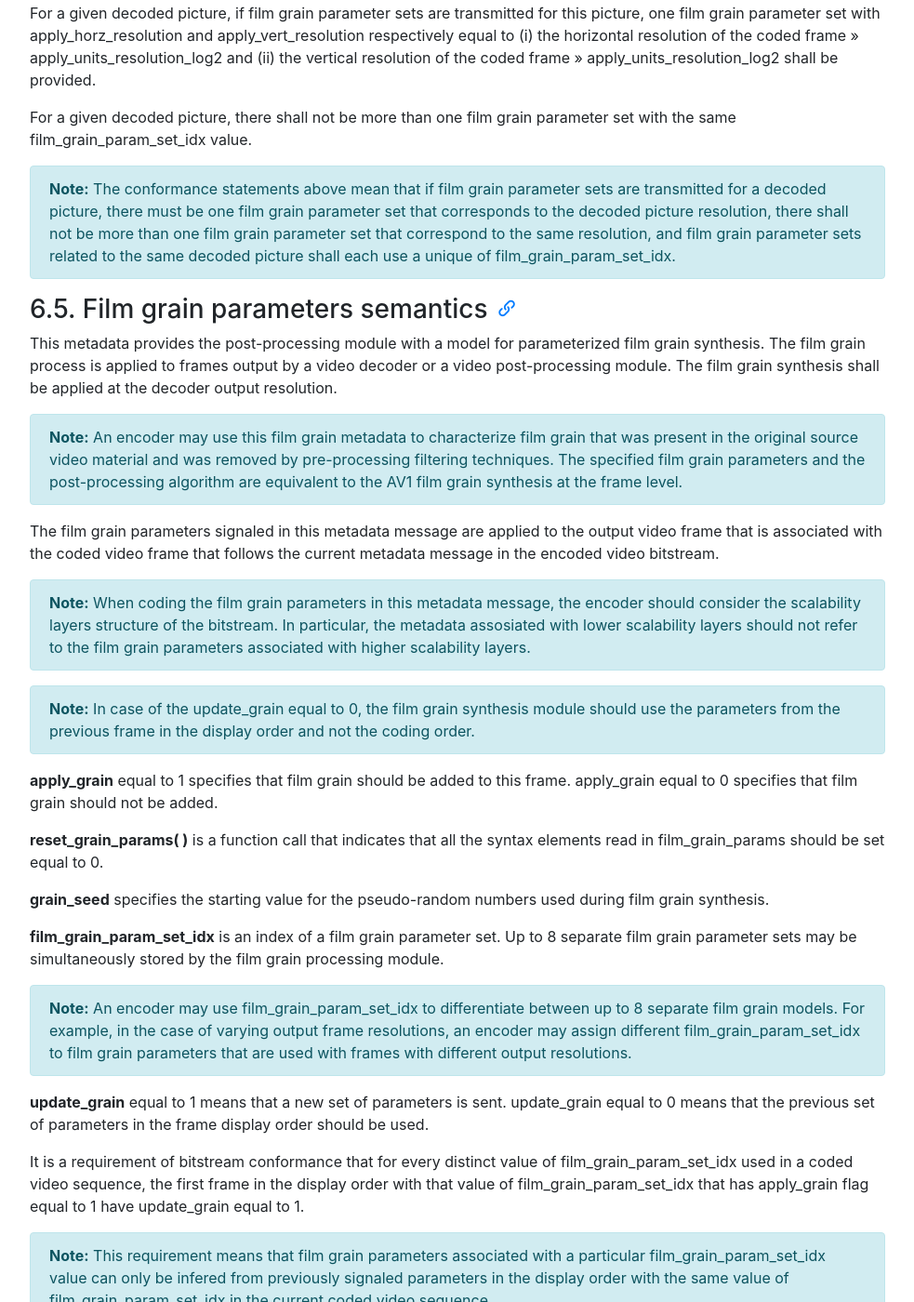
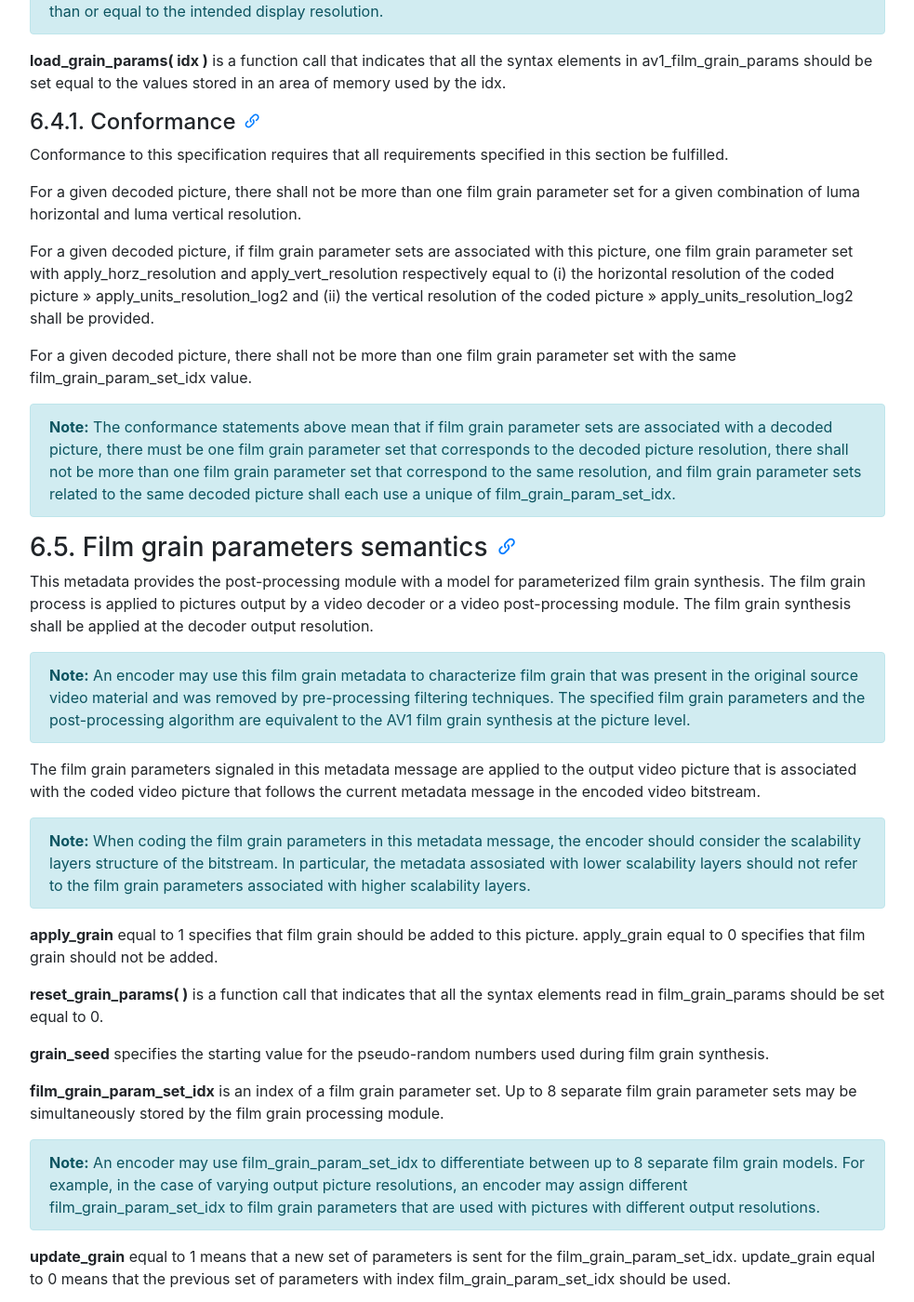
Before and after one commit to AOMediaCodec/afgs1-spec, a Jekyll site: the page docs/index.html, which Jekyll copies as it is, in a window 1280 px wide and 1400 px high, scrolled down 16654 px. Shown: the whole window at 93% size, without its empty margins (53-1036 px from the left). Built offline with Jekyll 4.4.1, drawn with Linux system fonts in a browser that asks for light colours; nearby versions of some CDN libraries; some of the changed text lies outside the part shown.

Commit message:
Replace frames with pictures

```diff
--- a/docs/index.html
+++ b/docs/index.html
@@ -139,7 +139,7 @@ it permits the same model to be applied on other video coding specifications usi
 <dl>
   <dt>Bitstream</dt>
   <dd>
-    <p>The sequence of bits generated by encoding a sequence of frames.</p>
+    <p>The sequence of bits generated by encoding a sequence of pictures.</p>
   </dd>
   <dt>Bit string</dt>
   <dd>
@@ -162,9 +162,9 @@ difference signals.</p>
 
     <p class="alert alert-info"><strong>Note:</strong> Symbols of chroma are U and V.</p>
   </dd>
-  <dt>Coded frame</dt>
-  <dd>
-    <p>The representation of one frame before the decoding process.</p>
+  <dt>Coded picture</dt>
+  <dd>
+    <p>The representation of one picture before the decoding process.</p>
   </dd>
   <dt>Coded video sequence</dt>
   <dd>
@@ -178,9 +178,9 @@ point.</p>
     <p>One of the three sample value matrices (one luma matrix and two chroma
 matrices) or its single sample value.</p>
   </dd>
-  <dt>Decoded frame</dt>
-  <dd>
-    <p>The frame reconstructed out of the bitstream by the decoder.</p>
+  <dt>Decoded picture</dt>
+  <dd>
+    <p>The picture reconstructed out of the bitstream by the decoder.</p>
   </dd>
   <dt>Video decoder</dt>
   <dd>
@@ -188,8 +188,8 @@ matrices) or its single sample value.</p>
   </dd>
   <dt>Video decoding process</dt>
   <dd>
-    <p>The process that derives decoded frames from syntax elements, including any processing
-steps used prior to and generating decoded video frames.</p>
+    <p>The process that derives decoded pictures from syntax elements, including any processing
+steps used prior to and generating decoded video pictures.</p>
   </dd>
   <dt>Film grain decoding process</dt>
   <dd>
@@ -225,9 +225,22 @@ syntax element can only be equal to 0 or equal to 1.</p>
     <p>The representation of video signals in the spatial domain, composed of one
 luma sample matrix (Y) and two chroma sample matrices (U and V).</p>
   </dd>
-  <dt>Key frame</dt>
-  <dd>
-    <p>An Intra frame which resets the decoding process when it is shown.</p>
+  <dt>Field</dt>
+  <dd>
+    <p>An assembly of alternate rows of a frame. A frame is composed of two fields,
+a top field and a bottom field.</p>
+  </dd>
+  <dt>Picture</dt>
+  <dd>
+    <p>A collective term for a frame or field.</p>
+  </dd>
+  <dt>Key picture</dt>
+  <dd>
+    <p>An Intra picture which resets the decoding process when it is shown.</p>
+  </dd>
+  <dt>IDR picture</dt>
+  <dd>
+    <p>An Intra picture which resets the decoding process when it is shown.</p>
   </dd>
   <dt>Level</dt>
   <dd>
@@ -258,7 +271,7 @@ the third row, and so on. Each raster row is scanned in left to right order.</p>
   </dd>
   <dt>Random Access Point (RAP)</dt>
   <dd>
-    <p>A frame, ar which a decoder may start decoding a coded video sequence.</p>
+    <p>A picture, ar which a decoder may start decoding a coded video sequence.</p>
   </dd>
   <dt>Reconstruction</dt>
   <dd>
@@ -270,7 +283,7 @@ prediction values.</p>
   </dd>
   <dt>Reference</dt>
   <dd>
-    <p>One of a set of tags, each of which is mapped to a reference frame.</p>
+    <p>One of a set of tags, each of which is mapped to a reference picture.</p>
   </dd>
   <dt>Reserved</dt>
   <dd>
@@ -279,7 +292,7 @@ future.</p>
   </dd>
   <dt>Sample</dt>
   <dd>
-    <p>The basic elements that compose the frame.</p>
+    <p>The basic elements that compose the picture.</p>
   </dd>
   <dt>Sample value</dt>
   <dd>
@@ -293,7 +306,7 @@ future.</p>
   <dt>Sequence</dt>
   <dd>
     <p>The highest level syntax structure of coding bitstream, including one or
-several consecutive coded frames.</p>
+several consecutive coded picture.</p>
   </dd>
   <dt>Syntax element</dt>
   <dd>
@@ -967,7 +980,7 @@ in the <a href="https://aomediacodec.github.io/metadata-registry/">AOMedia metad
       <td> </td>
     </tr>
     <tr>
-      <td>       av1_film_grain_params[ i ] ( )</td>
+      <td>       av1_film_grain_params( )</td>
       <td> </td>
     </tr>
     <tr>
@@ -975,11 +988,11 @@ in the <a href="https://aomediacodec.github.io/metadata-registry/">AOMedia metad
       <td> </td>
     </tr>
     <tr>
-      <td>film_grain_param_set_idx = select_film_grain_param_set()</td>
-      <td> </td>
-    </tr>
-    <tr>
-      <td>load_grain_params(film_grain_param_set_idx)</td>
+      <td>    film_grain_param_set_idx = select_film_grain_param_set()</td>
+      <td> </td>
+    </tr>
+    <tr>
+      <td>    load_grain_params(film_grain_param_set_idx)</td>
       <td> </td>
     </tr>
     <tr>
@@ -1066,11 +1079,11 @@ in the <a href="https://aomediacodec.github.io/metadata-registry/">AOMedia metad
       <td>f(12)</td>
     </tr>
     <tr>
-      <td>    <b class="syntax-element">video_frame_characteristics_flag</b></td>
+      <td>    <b class="syntax-element">video_signal_characteristics_flag</b></td>
       <td>f(1)</td>
     </tr>
     <tr>
-      <td>    if (video_frame_characteristics_flag)</td>
+      <td>    if (video_signal_characteristics_flag)</td>
       <td> </td>
     </tr>
     <tr>
@@ -1696,14 +1709,17 @@ contains AOMedia film grain parameters, as defined by this specification.</p>
 
 <p><strong>num_film_grain_sets_minus1</strong> plus 1 specifies the number of signaled film grain parameter sets.</p>
 
-<p><strong>select_film_grain_param_set()</strong> is a function that returns the index of the film grain parameter
- set signaled in the current av1_film_grain_param_sets function that is most appropriate for the current
- decoder configuration.</p>
+<p><strong>select_film_grain_param_set()</strong> is a function call that returns the index of the film grain parameter
+set signaled in the current av1_film_grain_param_sets function that is most appropriate for the current
+decoder configuration.</p>
 
 <p class="alert alert-info"><strong>Note:</strong> It is recommended that the most appropriate film grain parameter set is the film grain
 parameter set having the largest spatial resolution that is both supported by the film grain synthesis
 process of the decoder and is less than or equal to the intended display resolution.</p>
 
+<p><strong>load_grain_params( idx )</strong> is a function call that indicates that all the syntax elements
+in av1_film_grain_params should be set equal to the values stored in an area of memory used by the idx.</p>
+
 <h4 id="conformance">Conformance</h4>
 
 <p>Conformance to this specification requires that all requirements specified in this section be fulfilled.</p>
@@ -1711,17 +1727,17 @@ process of the decoder and is less than or equal to the intended display resolut
 <p>For a given decoded picture, there shall not be more than one film grain parameter set for a given
 combination of luma horizontal and luma vertical resolution.</p>
 
-<p>For a given decoded picture, if film grain parameter sets are transmitted
-for this picture, one film grain parameter set with apply_horz_resolution and
+<p>For a given decoded picture, if film grain parameter sets are associated with
+this picture, one film grain parameter set with apply_horz_resolution and
 apply_vert_resolution respectively equal to (i) the horizontal resolution of the coded
-frame » apply_units_resolution_log2 and (ii) the vertical resolution of the coded
-frame » apply_units_resolution_log2 shall be provided.</p>
+picture » apply_units_resolution_log2 and (ii) the vertical resolution of the coded
+picture » apply_units_resolution_log2 shall be provided.</p>
 
 <p>For a given decoded picture, there shall not be more than one film grain parameter set
 with the same film_grain_param_set_idx value.</p>
 
-<p class="alert alert-info"><strong>Note:</strong> The conformance statements above mean that if film grain parameter sets are transmitted
-for a decoded picture, there must be one film grain parameter set that corresponds to the
+<p class="alert alert-info"><strong>Note:</strong> The conformance statements above mean that if film grain parameter sets are associated with
+a decoded picture, there must be one film grain parameter set that corresponds to the
 decoded picture resolution, there shall not be more than one film grain parameter set that
 correspond to the same resolution, and film grain parameter sets related to the same
 decoded picture shall each use a unique of film_grain_param_set_idx.</p>
@@ -1729,26 +1745,23 @@ decoded picture shall each use a unique of film_grain_param_set_idx.</p>
 <h3 id="film-grain-parameters-semantics">Film grain parameters semantics</h3>
 
 <p>This metadata provides the post-processing module with a model for parameterized film grain
-synthesis. The film grain process is applied to frames output by a video decoder or
+synthesis. The film grain process is applied to pictures output by a video decoder or
 a video post-processing module. The film grain synthesis shall be applied at the decoder output resolution.</p>
 
 <p class="alert alert-info"><strong>Note:</strong> An encoder may use this film grain metadata to characterize film grain that was present in the
 original source video material and was removed by pre-processing filtering techniques. The specified
 film grain parameters and the post-processing algorithm are equivalent to the AV1 film grain synthesis
-at the frame level.</p>
-
-<p>The film grain parameters signaled in this metadata message are applied to the output video frame that
-is associated with the coded video frame that follows the current metadata message in the
+at the picture level.</p>
+
+<p>The film grain parameters signaled in this metadata message are applied to the output video picture that
+is associated with the coded video picture that follows the current metadata message in the
 encoded video bitstream.</p>
 
 <p class="alert alert-info"><strong>Note:</strong> When coding the film grain parameters in this metadata message, the encoder should consider the
 scalability layers structure of the bitstream. In particular, the metadata assosiated with lower scalability layers
 should not refer to the film grain parameters associated with higher scalability layers.</p>
 
-<p class="alert alert-info"><strong>Note:</strong> In case of the update_grain equal to 0, the film grain synthesis module should use the parameters
-from the previous frame in the display order and not the coding order.</p>
-
-<p><strong>apply_grain</strong> equal to 1 specifies that film grain should be added to this frame.
+<p><strong>apply_grain</strong> equal to 1 specifies that film grain should be added to this picture.
 apply_grain equal to 0 specifies that film grain should not be added.</p>
 
 <p><strong>reset_grain_params( )</strong> is a function call that indicates that all the syntax elements read in film_grain_params should be set equal to 0.</p>
@@ -1759,23 +1772,20 @@ apply_grain equal to 0 specifies that film grain should not be added.</p>
 sets may be simultaneously stored by the film grain processing module.</p>
 
 <p class="alert alert-info"><strong>Note:</strong> An encoder may use film_grain_param_set_idx to differentiate between up to 8 separate film grain models.
-For example, in the case of varying output frame resolutions, an encoder may assign different film_grain_param_set_idx to
-film grain parameters that are used with frames with different output resolutions.</p>
-
-<p><strong>update_grain</strong> equal to 1 means that a new set of parameters is sent.
-update_grain equal to 0 means that the previous set of parameters in the frame display order should be used.</p>
+For example, in the case of varying output picture resolutions, an encoder may assign different film_grain_param_set_idx to
+film grain parameters that are used with pictures with different output resolutions.</p>
+
+<p><strong>update_grain</strong> equal to 1 means that a new set of parameters is sent for the film_grain_param_set_idx.
+update_grain equal to 0 means that the previous set of parameters with index film_grain_param_set_idx should be used.</p>
 
 <p>It is a requirement of bitstream conformance that for every distinct value of film_grain_param_set_idx used in a coded video
-sequence, the first frame in the display order with that value of film_grain_param_set_idx that has apply_grain flag equal to 1
+sequence, the first picture in the display order with that value of film_grain_param_set_idx that has apply_grain flag equal to 1
 have update_grain equal to 1.</p>
 
 <p class="alert alert-info"><strong>Note:</strong> This requirement means that film grain parameters associated with a particular film_grain_param_set_idx value can only
 be infered from previously signaled parameters in the display order with the same value of film_grain_param_set_idx
 in the current coded video sequence.</p>
 
-<p><strong>load_grain_params( idx )</strong> is a function call that indicates that all the syntax elements
-in av1_film_grain_params should be set equal to the values stored in an area of memory used by the idx.</p>
-
 <p><strong>tempGrainSeed</strong> is a temporary variable that is used to avoid losing the value of grain_seed when load_grain_params is called.
 When update_grain is equal to 0, a previous set of parameters should be used for everything except grain_seed.</p>
 
@@ -1787,12 +1797,12 @@ When update_grain is equal to 0, a previous set of parameters should be used for
 
 <p>[Ed.note. It is intended to recommend for the encoders to put the FGS parameters corresponding to the decoded picture resolution into the metadata.]</p>
 
-<p class="alert alert-info"><strong>video_frame_characteristics_flag</strong> equal to 1 indicates that the syntax elements bit_depth, mono_chrome, subsampling_x, subsampling_y are signaled in this metadata message.
-video_frame_characteristics_flag equal to 0 indicates that the syntax elements bit_depth, mono_chrome, subsampling_x, subsampling_y are not signal in this metadata message.
-If video_frame_characteristics_flag equal to 0, variables BitDepth, mono_chrome, SubX, and SubY are derived from the decoded video frame, to which this metadata message
+<p class="alert alert-info"><strong>video_signal_characteristics_flag</strong> equal to 1 indicates that the syntax elements bit_depth, mono_chrome, subsampling_x, subsampling_y are signaled in this metadata message.
+video_signal_characteristics_flag equal to 0 indicates that the syntax elements bit_depth, mono_chrome, subsampling_x, subsampling_y are not signal in this metadata message.
+If video_signal_characteristics_flag equal to 0, variables BitDepth, mono_chrome, SubX, and SubY are derived from the decoded video picture, to which this metadata message
 belongs.</p>
 
-<p><strong>bit_depth</strong> is a syntax element which determines bit depth of the decoded video sequence or a decoded video frame, to which this metadata belongs to.</p>
+<p><strong>bit_depth</strong> is a syntax element which determines bit depth of the decoded video sequence or a decoded video picture, to which this metadata belongs to.</p>
 
 <p><strong>mono_chrome</strong> equal to 1 indicates that the video does not contain U and V color planes. mono_chrome equal to 0 indicates that the video contains Y, U, and V color planes.</p>
 
@@ -2042,9 +2052,13 @@ point_cr_scaling [i] in the film grain parameters set  film_grain_param_set_idx_
 
 <p class="alert alert-info"><strong>Note:</strong> cr_scaling_mult represents a value of multiplier from -16 to +15.9375 with granularity of values of 1/16. cr_scaling_add represents an integer value of intercept in the range between [ - 256, 255].</p>
 
-<p>It is a requirement of the specification conformance that the film_grain_param_set_idx_for_prediction i is equal to film_grain_param_set_idx of the av1_film_grain_params( ) set with index 0, i.e. av1_film_grain_params( )[ i ] in the current aom_itu_t_t35_payload( ).</p>
-
-<p class="alert alert-info"><strong>Note:</strong> the proposed syntax restricts prediction between the film grain parameters sets to be within one aom_itu_t_t35_payload( ), and the reference can only be done to the first av1_film_grain_params( ) set in the payload.  In particular, scaling function prediction from other SEI messages is prohibited.</p>
+<p>It is a requirement of bitstream conformance that when film_grain_param_set_idx_for_prediction is present, it shall be
+equal to the value of film_grain_param_set_idx that is determined in the first call to av1_film_grain_params( )
+within the current aom_itu_t_t35_payload( ).</p>
+
+<p class="alert alert-info"><strong>Note:</strong> This requirement restricts prediction between the film grain parameters sets to be within one
+aom_itu_t_t35_payload( ).  It also restricts the reference for the prediction process to be the film grain parameter set
+determined in the first av1_film_grain_params( ) call.</p>
 
 <p><strong>num_cr_points</strong> specifies the number of points for the piece-wise linear
 scaling function of the cr component.</p>
@@ -2159,8 +2173,8 @@ in the area of memory used by the idx should be set equal to the values read in
 
 <h2 id="conformance-requirements">Conformance requirements</h2>
 
-<p>When AV1 film grain metadata are not present in the bitstream, the AV1 film grain synthesis module shall produce output frames that are identical in all respects
-and have the same output order as the input frames to the AV1 film grain synthesis module.</p>
+<p>When AV1 film grain metadata are not present in the bitstream, the AV1 film grain synthesis module shall produce output pictures that are identical in all respects
+and have the same output order as the input pictures to the AV1 film grain synthesis module.</p>
 
 <p>When AV1 film grain metadata is present in the bitstream, a decoder shall implement a film grain synthesis process that
 modifies the its input arrays OutY, OutU, OutV. The reference film grain synthesis process is described in <a href="#film-grain-synthesis-process">section 8.2</a>.</p>
@@ -2170,12 +2184,12 @@ following two options:</p>
 
 <ol>
   <li>
-    <p>A conformant AV1 film grain synthesis module shall produce output frames that are identical in all respects and have the same output order as those produced by the AV1 film grain synthesis process specified herein including applying the exact film grain synthesis process as specified in <a href="#film-grain-synthesis-process">section 8.2</a>.</p>
+    <p>A conformant AV1 film grain synthesis module shall produce output pictures that are identical in all respects and have the same output order as those produced by the AV1 film grain synthesis process specified herein including applying the exact film grain synthesis process as specified in <a href="#film-grain-synthesis-process">section 8.2</a>.</p>
   </li>
   <li>
-    <p>A conformant AV1 film grain synthesis module shall produce output frames that are in the same order and do not have perceptually
-  significant differences with the frames produced by the reference film grain synthesis process specified in <a href="#film-grain-synthesis-process">section 8.2</a>
-  when applied to the input frames of the film grain synthesis process with the film grain parameters signaled for these frames.
+    <p>A conformant AV1 film grain synthesis module shall produce output pictures that are in the same order and do not have perceptually
+  significant differences with the pictures produced by the reference film grain synthesis process specified in <a href="#film-grain-synthesis-process">section 8.2</a>
+  when applied to the input pictures of the film grain synthesis process with the film grain parameters signaled for these pictures.
   The definition of “perceptually significant differences” is beyond the scope of this specification and may be specified,
   for example, by a service provider as part of their accreditation program.
   The film grain synthesis process applied by a conformant AV1 film grain synthesis module should be feature complete with regards to
@@ -2191,11 +2205,11 @@ One reason to choose the second conformance option is implementation of optional
 before input or after the output of [section 7.18.2][] and the film grain synthesis process, in which case there could be minor differences in the output with the reference film grain synthesis process of <a href="#film-grain-synthesis-process">section 8.2</a>. Examples of these optional processing steps are algorithms improving output picture quality, such as de-banding filtering and coding artefacts removal.</p>
 
 <p class="alert alert-info"><strong>Note:</strong>
-Some applications, such as transcoding from or to another video coding standard, may use intermediate output frames for transcoding. In such cases, the film grain synthesis information may be adapted and inserted in the transcoded bitstream.</p>
-
-<p>The input to this process is a sequence of the reconstructed video frames and a sequence of AV1 film grain metadata messages.</p>
-
-<p>The output from this process is a sequence of updated frames.</p>
+Some applications, such as transcoding from or to another video coding standard, may use intermediate output pictures for transcoding. In such cases, the film grain synthesis information may be adapted and inserted in the transcoded bitstream.</p>
+
+<p>The input to this process is a sequence of the reconstructed video pictures and a sequence of AV1 film grain metadata messages.</p>
+
+<p>The output from this process is a sequence of updated pictures.</p>
 
 <p>For each AV1 film grain metadata message, in turn the syntax elements are extracted as specified in <a href="#syntax-structures">section 5</a>.</p>
 
@@ -2205,18 +2219,18 @@ Some applications, such as transcoding from or to another video coding standard,
 
 <h3 id="general-3">General</h3>
 
-<p>This process is invoked to process video frames.</p>
+<p>This process is invoked to process video pictures.</p>
 
 <p>If apply_grain is equal to 1, then
 the film grain synthesis process specified in <a href="#film-grain-synthesis-process">section 8.2</a> is invoked with inputs of w, h, subX, and subY.
-This process modifies arrays OutY, OutU, OutV that contain the output frame samples of the video decoder or
-intermediate values of video frames from the previous post-processing modules.</p>
-
-<p>Finally, the frame to be processed is defined to be the arrays OutY, OutU, OutV where the bit depth for each sample is BitDepth.</p>
-
-<p>This frame is the overall output and further processing (such as color conversion) is outside the scope of this specification.</p>
-
-<p>For example, a real implementation might use these arrays to display the frame to the user, or a test system might save the arrays so the output can be verified.</p>
+This process modifies arrays OutY, OutU, OutV that contain the output picture samples of the video decoder or
+intermediate values of video pictures from the previous post-processing modules.</p>
+
+<p>Finally, the picture to be processed is defined to be the arrays OutY, OutU, OutV where the bit depth for each sample is BitDepth.</p>
+
+<p>This picture is the overall output and further processing (such as color conversion) is outside the scope of this specification.</p>
+
+<p>For example, a real implementation might use these arrays to display the picture to the user, or a test system might save the arrays so the output can be verified.</p>
 
 <p class="alert alert-info"><strong>Note:</strong> If NumPlanes is equal to 1, then the U and V planes should be ignored.</p>
 
@@ -2228,16 +2242,16 @@ intermediate values of video frames from the previous post-processing modules.</
 
 <ul>
   <li>
-    <p>variables w and h specifying the width and height of the frame,</p>
+    <p>variables w and h specifying the width and height of the picture,</p>
   </li>
   <li>
-    <p>variables subX and subY specifying the subsampling parameters of the frame,</p>
+    <p>variables subX and subY specifying the subsampling parameters of the picture,</p>
   </li>
   <li>
     <p>arrays OutY, OutU, OutV,</p>
   </li>
   <li>
-    <p>variable BitDepth specifying the bit depth of the video frame samples.</p>
+    <p>variable BitDepth specifying the bit depth of the video picture samples.</p>
   </li>
 </ul>
 
@@ -2478,10 +2492,10 @@ Similarly, when num_cr_points/num_cb_points are equal to 0 and chroma_scaling_fr
 
 <ul>
   <li>
-    <p>variables w and h specifying the width and height of the frame,</p>
+    <p>variables w and h specifying the width and height of the picture,</p>
   </li>
   <li>
-    <p>variables subX and subY specifying the subsampling parameters of the frame.</p>
+    <p>variables subX and subY specifying the subsampling parameters of the picture.</p>
   </li>
 </ul>
 
```
Also changed, not shown: other parts of docs/index.html (+1 -1 lines), 02.terms.md (+26 -13 lines), 06.bitstream.syntax.md (+2 -2 lines), 07.bitstream.semantics.md (+16 -20 lines), 08.decoding.process.md (+20 -20 lines).
